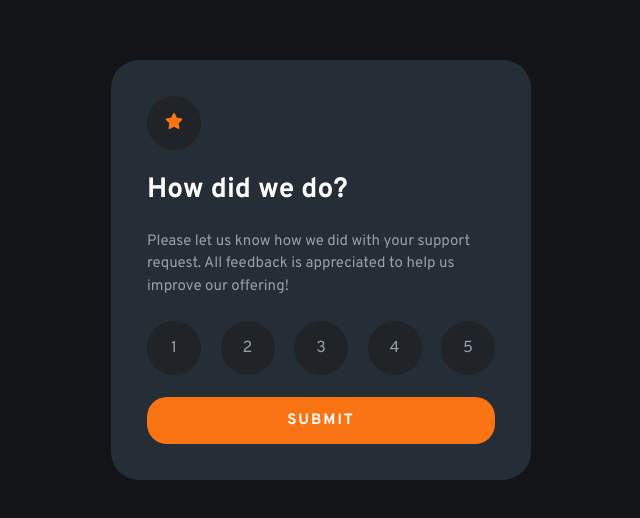
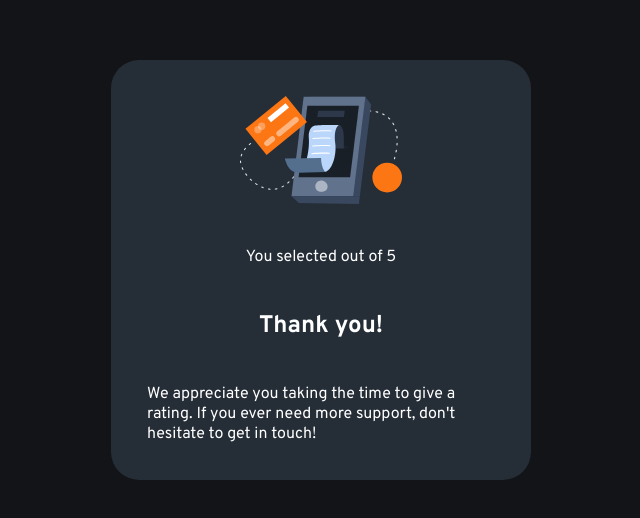
Before and after one commit to victormnuzzi/fem-interactive-rating-component, a plain HTML site: page index.html in a window 1280 px wide. Shown: the part 130-648 px from the top of the page, without its empty margins (319-959 px from the left). Drawn offline with Linux system fonts and the light colour scheme; files whose address does not match are found by name.

Commit message:
CSS: thank you state structure

```diff
--- a/assets/css/style.css
+++ b/assets/css/style.css
@@ -35,13 +35,12 @@
 
 }
 
-
 /* --------------------- Rating state --------------------- */
 
 .rating-container {
     width: 100%;
     height: 100%;
-    display: flex;
+    display: none;
     align-items: start;
     justify-content: space-between;
     padding: 36px;
@@ -129,7 +128,18 @@
     position: absolute;
     top: 0;
     left: 0;
-    display: none;
+    display: flex;
     justify-content: space-between;
-    border: 2px solid red;
 }
+
+.ty-rate {
+
+}
+
+.ty-container h2 {
+
+}
+
+.ty-paragraph {
+
+}
--- a/index.html
+++ b/index.html
@@ -54,15 +54,16 @@
 
       <!-- Thank you state start -->
       <div class="ty-container flexbox">
-        <img src="" alt="">
-        <p>You selected <!-- Add rating here --> out of 5</p>
+        <img src="./assets/images/illustration-thank-you.svg" alt="Illustration">
+        <p class="ty-rate">You selected <!-- Add rating here --> out of 5</p>
 
         <h2>Thank you!</h2>
 
-        <p>We appreciate you taking the time to give a rating. If you ever need more support, don't hesitate to get in touch!</p>
+        <p class="ty-paragraph">We appreciate you taking the time to give a rating. If you ever need more support, don't hesitate to get in touch!</p>
 
       </div>
       <!-- Thank you state end -->
+
     </div>
 
     </article>
```
